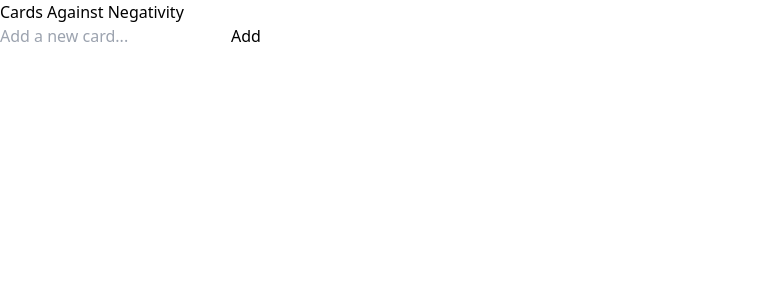
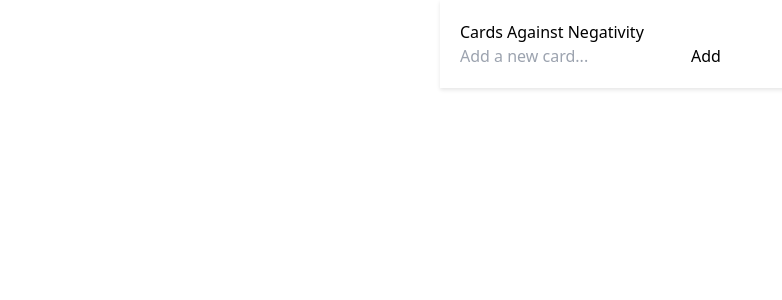
Before and after one commit to valarietan/react-cards, a Next.js app: page / in a window 1280 px wide. Shown: the top 300 px of the page, without its empty margins (0-782 px from the left). Built offline with nearby package versions, Linux system fonts and the light colour scheme.

Commit message:
backticks added

```diff
--- a/pages/index.js
+++ b/pages/index.js
@@ -1,8 +1,22 @@
 import Image from 'next/image'
 import { Inter } from 'next/font/google'
-import {useState} from 'react'
+import React, {useState} from 'react'
 import CardForm from '@/components/CardForm'
 import CardList from '@/components/CardList'
+import styled from 'styled-components'
+
+
+const AppWrapper = styled.div`
+  max-width: 400px;
+  margin: 0 auto;
+  padding: 20px;
+  box-shadow: 0 2px 4px rgba(0, 0, 0, 0.1);
+`;
+
+const Title = styled.h1`
+  text-align: center;
+  margin-bottom: 20px;
+`;
 
 const inter = Inter({ subsets: ['latin'] })
 
@@ -25,10 +39,10 @@ export default function Home() {
   };
 
   return (
-    <div>
+    <AppWrapper>
       <h1>Cards Against Negativity</h1>
       <CardForm addCard={addCard} />
       <CardList cards={cards} deleteCard={deleteCard} editCard={editCard}/>
-    </div>
+    </AppWrapper>
   );
 }
```
